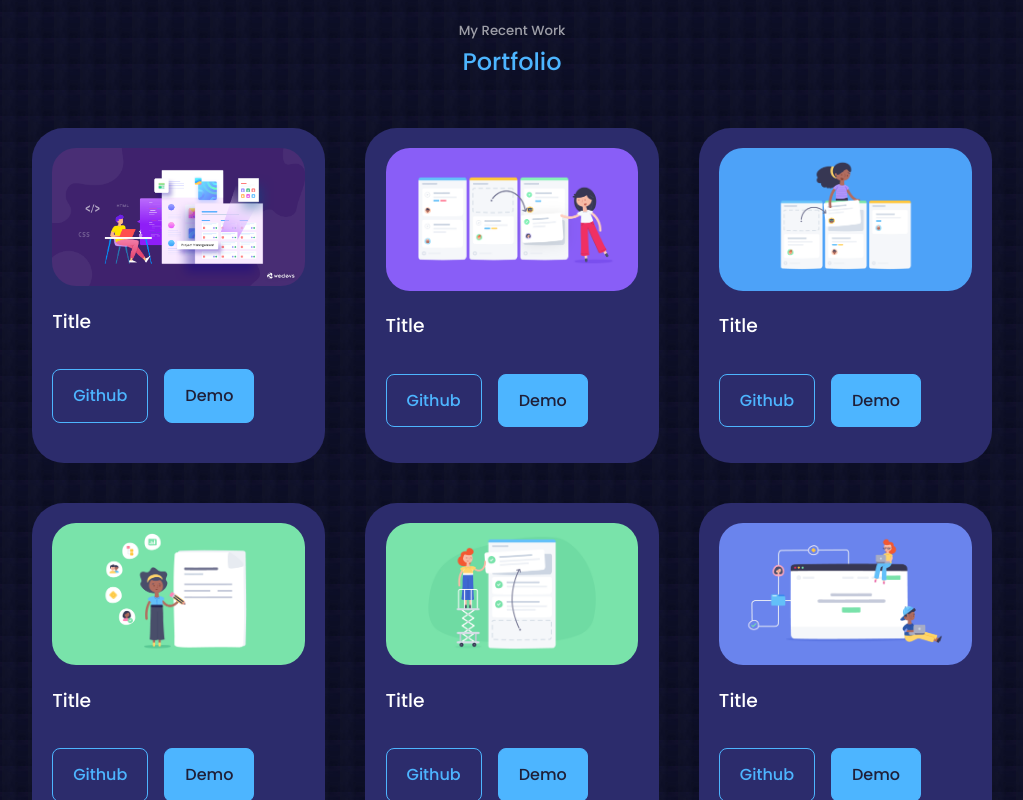
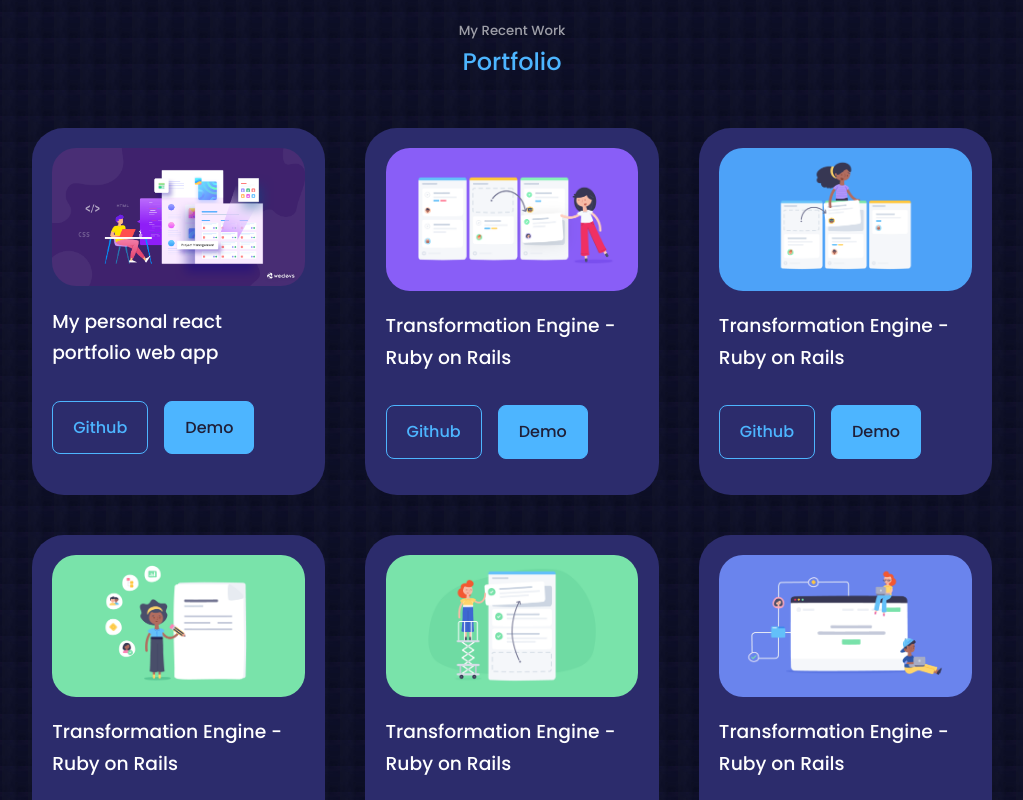
Before and after one commit to aidenndev/web-app-projects, a React (Create React App) app in the folder my-react-portfolio/: page / in a window 1280 px wide. Shown: the part 3680-4480 px from the top of the page, without its empty margins (128-1151 px from the left). Built offline with nearby package versions, Linux system fonts and the light colour scheme.

Commit message:
generated Portfolio items with array & map method

```diff
--- a/my-react-portfolio/src/components/portfolio/Portfolio.jsx
+++ b/my-react-portfolio/src/components/portfolio/Portfolio.jsx
@@ -7,6 +7,46 @@ import IMG4 from '../../assets/portfolio-4.png'
 import IMG5 from '../../assets/portfolio-5.png'
 import IMG6 from '../../assets/portfolio-6.png'
 
+const data = [
+  {
+    id: 1,
+    image: IMG1,
+    title: 'My personal react portfolio web app',
+    github: 'https://github.com/aidenndev/web-app-projects.git',
+    demo: 'https://aidenndev.com'
+  },
+  {
+    id: 2,
+    image: IMG2,
+    title: 'Transformation Engine - Ruby on Rails',
+    demo: 'https://aidenndev.com'
+  },
+  {
+    id: 3,
+    image: IMG3,
+    title: 'Transformation Engine - Ruby on Rails',
+    demo: 'https://aidenndev.com'
+  },
+  {
+    id: 4,
+    image: IMG4,
+    title: 'Transformation Engine - Ruby on Rails',
+    demo: 'https://aidenndev.com'
+  },
+  {
+    id: 5,
+    image: IMG5,
+    title: 'Transformation Engine - Ruby on Rails',
+    demo: 'https://aidenndev.com'
+  },
+  {
+    id: 6,
+    image: IMG6,
+    title: 'Transformation Engine - Ruby on Rails',
+    demo: 'https://aidenndev.com'
+  }
+]
+
 const Portfolio = () => {
   return (
     <section id='portfolio'>
@@ -14,73 +54,22 @@ const Portfolio = () => {
       <h2>Portfolio</h2>
 
       <div className="container portfolio_container">
+        {
+          data.map(({ id, image, title, github, demo }) => {
+            return (
               <article className='portfolio_item'>
                 <div className='portfolio_item-img'>
-            <img src={IMG1} alt="" />
+                  <img src={image} alt={title} />
                 </div>
-          <h3>Title</h3>
+                <h3>{title}</h3>
                 <div className='portfolio_item-cta'>
-            <a href="https://github.com" className='btn' target='_blank'>Github</a>
-            <a href="https://github.com" className='btn btn-primary' target='_blank'>Demo</a>
+                  <a href={github} className='btn' target='_blank'>Github</a>
+                  <a href={demo} className='btn btn-primary' target='_blank'>Demo</a>
                 </div>
               </article>
-
-        <article className='portfolio_item'>
-          <div className='portfolio_item-img'>
-            <img src={IMG2} alt="" />
-          </div>
-          <h3>Title</h3>
-          <div className='portfolio_item-cta'>
-            <a href="https://github.com" className='btn' target='_blank'>Github</a>
-            <a href="https://github.com" className='btn btn-primary' target='_blank'>Demo</a>
-          </div>
-        </article>
-
-        <article className='portfolio_item'>
-          <div className='portfolio_item-img'>
-            <img src={IMG3} alt="" />
-          </div>
-          <h3>Title</h3>
-          <div className='portfolio_item-cta'>
-            <a href="https://github.com" className='btn' target='_blank'>Github</a>
-            <a href="https://github.com" className='btn btn-primary' target='_blank'>Demo</a>
-          </div>
-        </article>
-
-        <article className='portfolio_item'>
-          <div className='portfolio_item-img'>
-            <img src={IMG4} alt="" />
-          </div>
-          <h3>Title</h3>
-          <div className='portfolio_item-cta'>
-            <a href="https://github.com" className='btn' target='_blank'>Github</a>
-            <a href="https://github.com" className='btn btn-primary' target='_blank'>Demo</a>
-          </div>
-        </article>
-
-        <article className='portfolio_item'>
-          <div className='portfolio_item-img'>
-            <img src={IMG5} alt="" />
-          </div>
-          <h3>Title</h3>
-          <div className='portfolio_item-cta'>
-            <a href="https://github.com" className='btn' target='_blank'>Github</a>
-            <a href="https://github.com" className='btn btn-primary' target='_blank'>Demo</a>
-          </div>
-        </article>
-
-        <article className='portfolio_item'>
-          <div className='portfolio_item-img'>
-            <img src={IMG6} alt="" />
-          </div>
-          <h3>Title</h3>
-          <div className='portfolio_item-cta'>
-            <a href="https://github.com" className='btn' target='_blank'>Github</a>
-            <a href="https://github.com" className='btn btn-primary' target='_blank'>Demo</a>
-          </div>
-        </article>
-
-
+            )
+          })
+        }
       </div>
     </section>
   )
```
Also changed, not shown: 2 other files (tests, documents, lock files or other folders). Lines whose indentation alone changed are shown as unchanged.
